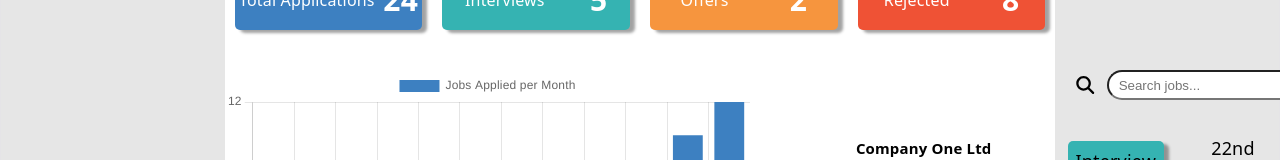
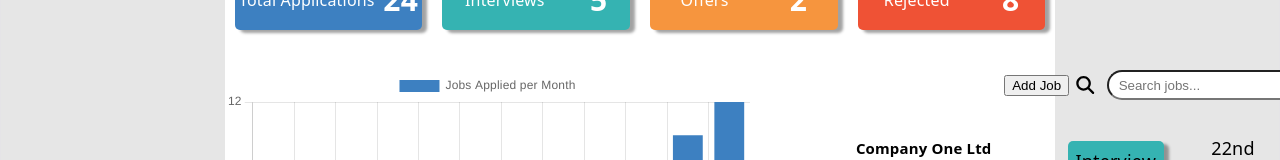
Before and after one commit to chris-gladney/Job-Application-Tracker, a React (Vite) app in the folder fe/: page /jobs-board in a window 1280 px wide. Shown: the part 198-358 px from the top of the page. Built offline with nearby package versions, Linux system fonts and the light colour scheme.

Commit message:
Added job add button

```diff
--- a/fe/src/App.css
+++ b/fe/src/App.css
@@ -239,6 +239,10 @@ h2 {
   justify-content: right;
 }
 
+.search-bar a {
+  margin-left: 0;
+}
+
 .search-bar input {
   height: 30px;
   margin: auto 5px;
--- a/fe/src/Components/SearchJobs.jsx
+++ b/fe/src/Components/SearchJobs.jsx
@@ -2,6 +2,7 @@ import { FontAwesomeIcon } from "@fortawesome/react-fontawesome";
 import { faMagnifyingGlass } from "@fortawesome/free-solid-svg-icons";
 import JobOverview from "./JobOverview";
 import { useState, useEffect } from "react";
+import { Link } from "react-router-dom";
 
 const testData = [
   {
@@ -70,6 +71,9 @@ function SearchJobs() {
   return (
     <div className="search-applications">
       <div className="search-bar">
+        <Link to="/add-job">
+          <button className="add-job">Add Job</button>
+        </Link>
         <FontAwesomeIcon icon={faMagnifyingGlass} />
         <input
           type="text"
```
